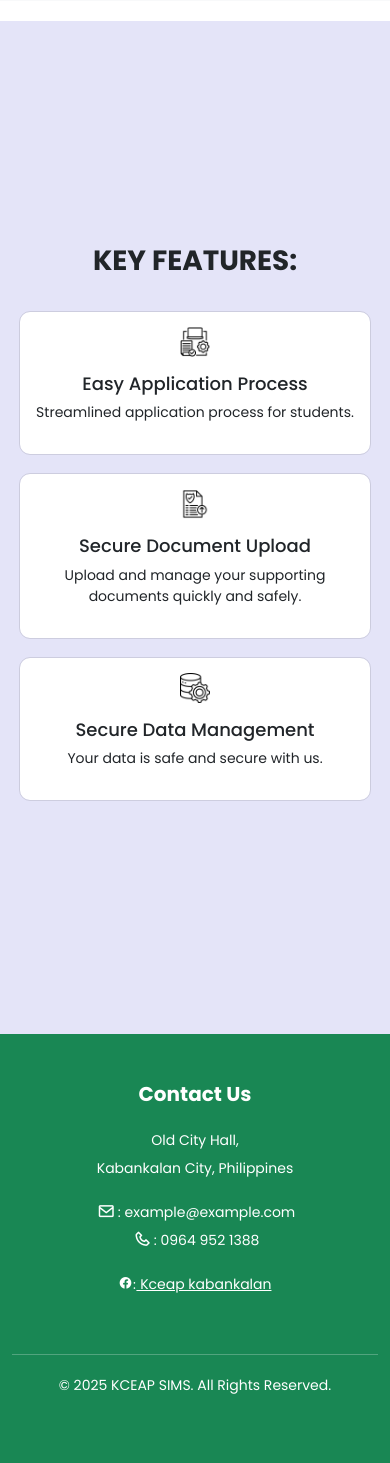
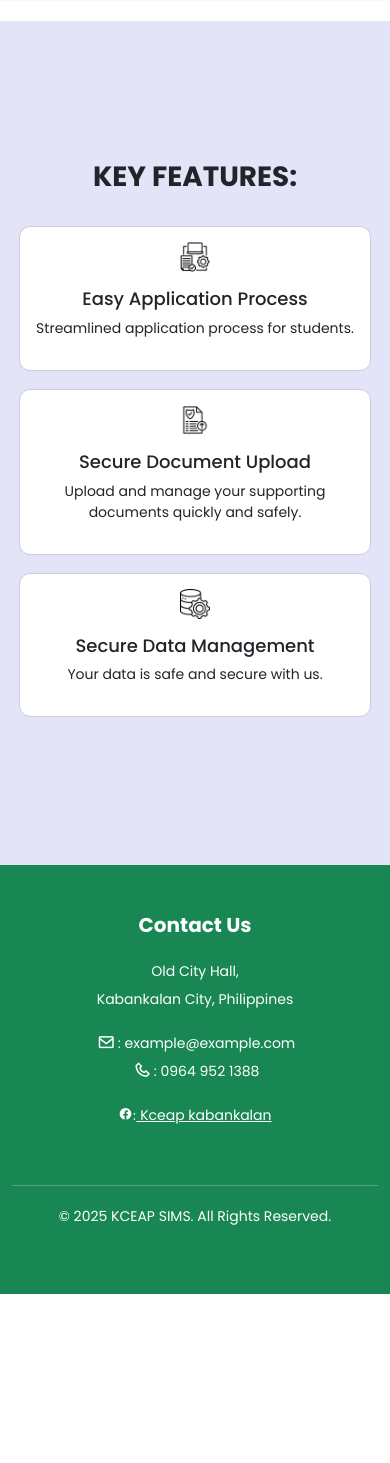
Before and after one commit to xeinjii/KCEAP-SIMS, a PHP site: page / in a window 390 px wide. Shown: the part 1687-3150 px from the top of the page. After the commit the page ends 2981 px from the top, so only its background shows below. Run offline with PHP 8.4, Linux system fonts and the light colour scheme.

Commit message:
i change the vh

```diff
--- a/style/homepage.css
+++ b/style/homepage.css
@@ -118,7 +118,7 @@ nav {
         margin-bottom: 20px;
     }
     .features{
-        height: 120vh;
+        height: 100vh;
     }
     .features .line {
         margin: 10px;
```
